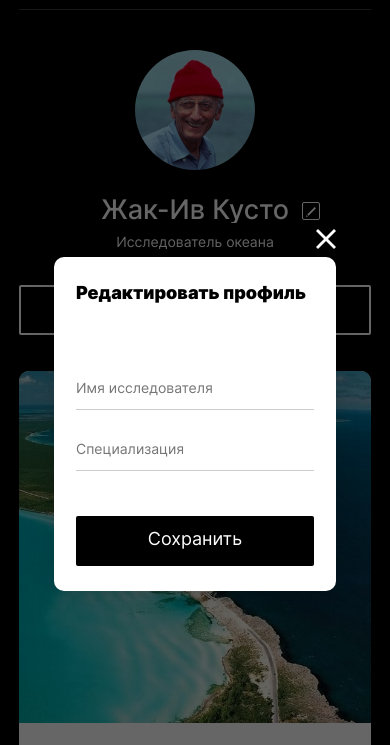
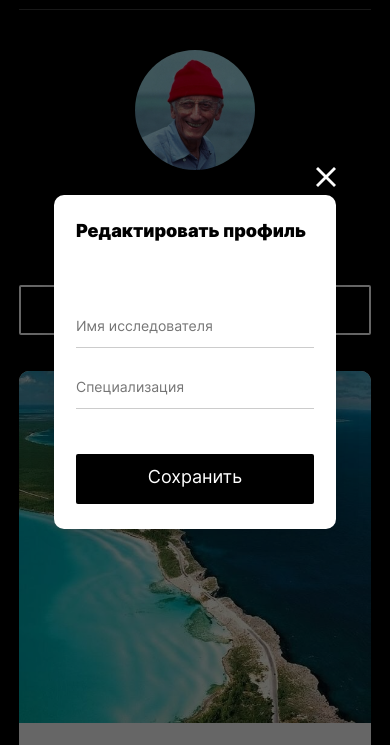
Before and after one commit to HotPincher/mesto, a plain HTML site: page index.html in a window 390 px wide. Shown: the part 74-819 px from the top of the page. Drawn offline with Linux system fonts and the light colour scheme; files whose address does not match are found by name.

Commit message:
modified after review

```diff
--- a/blocks/popup/__structure-wrapper/popup__structure-wrapper.css
+++ b/blocks/popup/__structure-wrapper/popup__structure-wrapper.css
@@ -8,17 +8,14 @@
   column-gap: 8px;
   row-gap: 8px;
   position: fixed;
-  /* margin-top: 155px; */
 }
 
 @media (max-width: 520px) {
   .popup__structure-wrapper {
     max-width: 282px;
-    margin-top: 155px;
     grid-template-columns: 1fr;
     grid-template-rows: auto 1fr;
     column-gap: 0;
     margin: 0 auto;
-    margin-top: 123px;
   }
 }
```
